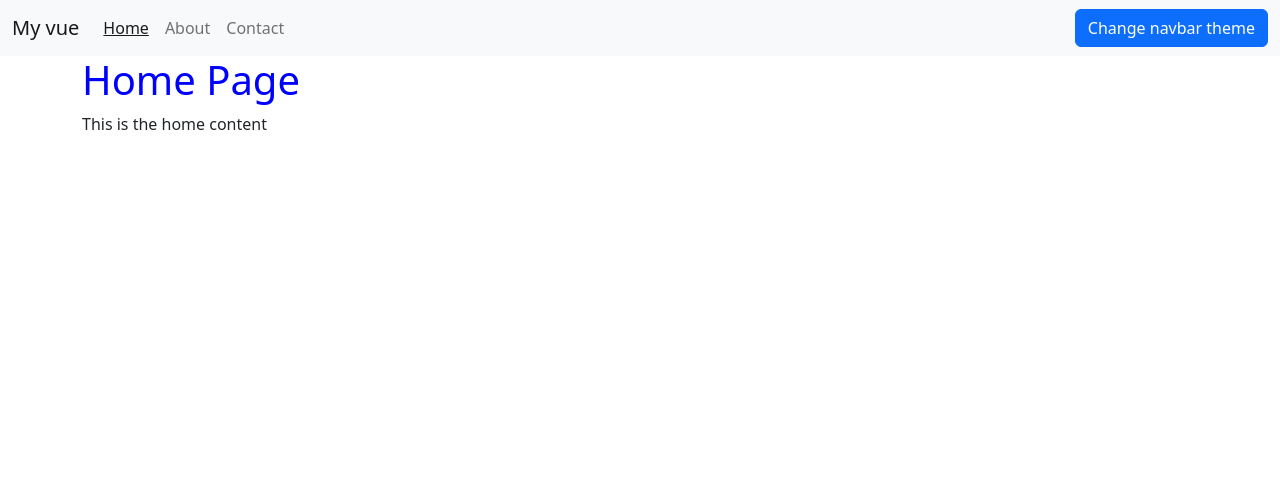
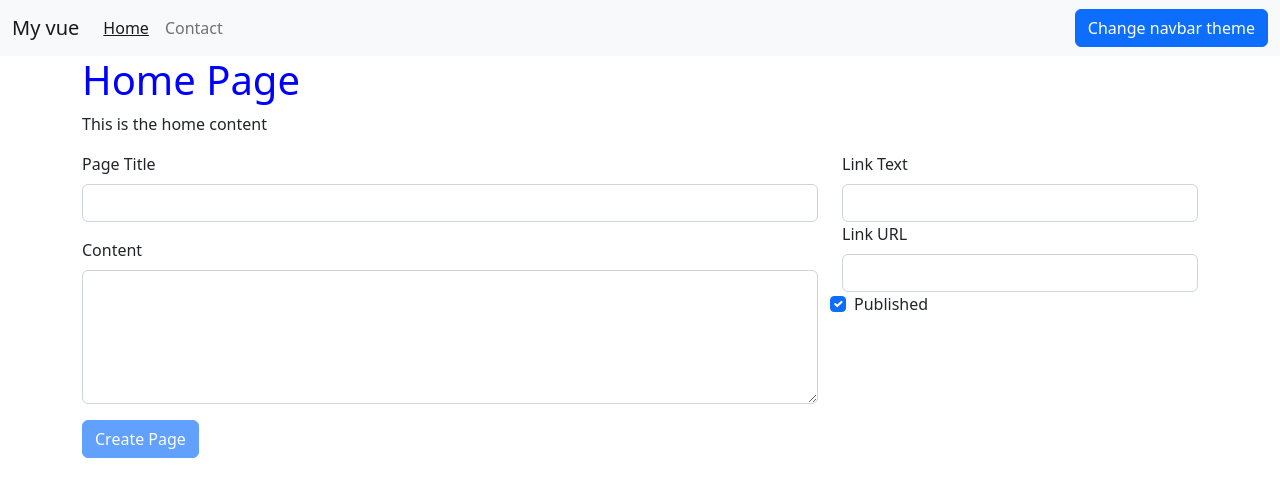
Before and after one commit to nttugit/vue-start-spa, a Vue app: page / in a window 1280 px wide. Shown: the top 496 px of the page. Built offline with nearby package versions, Linux system fonts and the light colour scheme.

Commit message:
Custom events (2:25)

```diff
--- /dev/null
+++ b/public/pages.json
@@ -0,0 +1,20 @@
+[
+  {
+    "link": { "text": "Home", "url": "home.html" },
+    "pageTitle": "Home Page",
+    "content": "This is the home content",
+    "published": true
+  },
+  {
+    "link": { "text": "About", "url": "about.html" },
+    "pageTitle": "About Page",
+    "content": "This is the about content",
+    "published": false
+  },
+  {
+    "link": { "text": "Contact", "url": "contact.html" },
+    "pageTitle": "Contact Page",
+    "content": "This is the contact content",
+    "published": true
+  }
+]
--- a/src/App.vue
+++ b/src/App.vue
@@ -1,44 +1,60 @@
 <template>
-  <navbar
-    :pages="pages"
-    :active-page="activePage"
-    :nav-link-click="(index) => (activePage = index)"
-  >
+  <navbar :pages="pages" :active-page="activePage">
   </navbar>
 
-  <page-viewer :page="pages[activePage]"> </page-viewer>
+  <div v-show="false">Hide this content</div>
+
+  <page-viewer
+    v-if="pages.length > 0"
+    :page="pages[activePage]"
+  >
+  </page-viewer>
+
+  <create-page @page-created="pageCreated"> </create-page>
 </template>
 
 <script>
 import Navbar from './components/Navbar.vue';
 import PageViewer from './components/PageViewer.vue';
+import CreatePage from './components/CreatePage.vue';
 
 export default {
   components: {
     Navbar,
     PageViewer,
+    CreatePage,
+  },
+  created() {
+    this.getPages();
+
+    this.$bus.$on('navbarLinkActived', (index) => {
+      this.activePage = index;
+    });
   },
   data() {
     return {
       activePage: 0,
-      pages: [
-        {
-          link: { text: 'Home', url: 'home.html' },
-          pageTitle: 'Home Page',
-          content: 'This is the home content',
-        },
-        {
-          link: { text: 'About', url: 'about.html' },
-          pageTitle: 'About Page',
-          content: 'This is the about content',
-        },
-        {
-          link: { text: 'Contact', url: 'contact.html' },
-          pageTitle: 'Contact Page',
-          content: 'This is the contact content',
-        },
-      ],
+      pages: [], // this.getPages(),
     };
+  },
+  methods: {
+    async getPages() {
+      let res = await fetch('pages.json');
+      let data = await res.json();
+      console.log(
+        '🚀 ~ file: App.vue:31 ~ getPages ~ data:',
+        data
+      );
+      const publishedPages = data.filter(
+        (page) => page.published
+      );
+      this.pages = publishedPages;
+      // return data;
+    },
+    pageCreated(pageObj) {
+      this.pages.push(pageObj);
+      return true;
+    },
   },
 };
 </script>
--- /dev/null
+++ b/src/components/CreatePage.vue
@@ -0,0 +1,149 @@
+<template>
+  <div class="container">
+    <form action="">
+      <div class="row">
+        <div class="col-md-8">
+          <div class="mb-3">
+            <label for="" class="form-label">
+              Page Title
+            </label>
+            <input
+              type="text"
+              class="form-control"
+              v-model="pageTitle"
+            />
+          </div>
+          <div class="mb-3">
+            <label for="" class="form-label">
+              Content
+            </label>
+            <textarea
+              type="text"
+              class="form-control"
+              rows="5"
+              v-model="content"
+            >
+            </textarea>
+          </div>
+          <div class="mb-3">
+            <button
+              class="btn btn-primary"
+              @click.prevent="submitForm"
+              :disabled="isFormInvalid"
+            >
+              Create Page
+            </button>
+          </div>
+        </div>
+
+        <div class="col">
+          <div class="md-3">
+            <label for="" class="form-label">
+              Link Text
+            </label>
+            <input
+              type="text"
+              class="form-control"
+              v-model="linkText"
+            />
+          </div>
+          <div class="md-3">
+            <label for="" class="form-label">
+              Link URL
+            </label>
+            <input
+              type="text"
+              class="form-control"
+              v-model="linkUrl"
+            />
+          </div>
+          <div class="row md-3">
+            <div class="form-check">
+              <input
+                type="checkbox"
+                class="form-check-input"
+                v-model="published"
+              />
+              <label
+                for="gridCheck1"
+                class="form-check-label"
+                >Published</label
+              >
+            </div>
+          </div>
+        </div>
+      </div>
+    </form>
+  </div>
+</template>
+
+<script>
+export default {
+  // props: ['pageCreated'],
+  emits: {
+    pageCreated({ pageTitle, content, link, published }) {
+      if (!pageTitle) {
+        return false;
+      }
+    },
+  },
+  data() {
+    return {
+      pageTitle: '',
+      content: '',
+      linkText: '',
+      linkUrl: '',
+      published: true,
+    };
+  },
+  computed: {
+    isFormInvalid() {
+      return (
+        !this.pageTitle ||
+        !this.content ||
+        !this.linkText ||
+        !this.linkUrl
+      );
+    },
+  },
+  methods: {
+    submitForm() {
+      if (
+        !this.pageTitle ||
+        !this.content ||
+        !this.linkText ||
+        !this.linkUrl
+      ) {
+        this.alert('Please fill the form');
+        return;
+      }
+
+      const submitData = {
+        pageTitle: this.pageTitle,
+        content: this.content,
+        link: {
+          text: this.linkText,
+          url: this.linkUrl,
+        },
+        published: this.published,
+      };
+      // emit event
+      this.$emit('pageCreated', submitData);
+
+      this.pageTitle = '';
+      this.content = '';
+      this.linkText = '';
+      this.linkUrl = '';
+      this.published = true;
+    },
+  },
+  watch: {
+    pageTitle(newTitle, oldTitle) {
+      //   this.linkText = newTitle;
+      if (this.linkText === oldTitle) {
+        this.linkText = newTitle;
+      }
+    },
+  },
+};
+</script>
--- a/src/components/Navbar.vue
+++ b/src/components/Navbar.vue
@@ -10,18 +10,16 @@
     <div class="container-fluid">
       <a class="navbar-brand" href="#">My vue</a>
       <ul class="navbar-nav me-auto mb-2 mb-lg-0">
-        <li
-          v-for="(page, index) in pages"
+        <navbar-link
+          v-for="(page, index) in publishedPages"
           class="nav-item"
           :key="index"
+          :page="page"
+          :index="index"
+          :isActive="activePage == index"
+          @actived="$emit('actived')"
         >
-          <navbar-link
-            :page="page"
-            :isActive="activePage == index"
-            @click.prevent="navLinkClick(index)"
-          >
-          </navbar-link>
-        </li>
+        </navbar-link>
       </ul>
 
       <form class="d-flex">
@@ -42,15 +40,34 @@ export default {
   components: {
     NavbarLink,
   },
-  props: ['pages', 'activePage', 'navLinkClick'],
+  created() {
+    this.getThemeSetting();
+  },
+  computed: {
+    publishedPages() {
+      return this.pages.filter((p) => p.published);
+    },
+  },
+  props: ['pages', 'activePage'],
   data() {
     return {
       theme: 'light',
     };
   },
+
   methods: {
     changeTheme() {
       this.theme = this.theme == 'dark' ? 'light' : 'dark';
+      this.storeThemeSetting();
+    },
+    storeThemeSetting() {
+      localStorage.setItem('theme', this.theme);
+    },
+    getThemeSetting() {
+      const theme = localStorage.getItem('theme');
+      if (theme) {
+        this.theme = theme;
+      }
     },
   },
 };
--- a/src/components/NavbarLink.vue
+++ b/src/components/NavbarLink.vue
@@ -1,18 +1,23 @@
 <template>
+  <li>
     <a
       class="nav-link"
       :class="activeClasses"
       aria-current="page"
       :href="page.link.url"
       :title="`This link goes to the ${page.link.text} page`"
+      @click.prevent="
+        $bus.$emit('navbarLinkActived', index)
+      "
     >
       {{ page.link.text }}
     </a>
+  </li>
 </template>
 
 <script>
 export default {
-  props: ['page', 'isActive'],
+  props: ['page', 'index', 'isActive'],
   computed: {
     activeClasses() {
       return {
--- a/src/components/PageViewer.vue
+++ b/src/components/PageViewer.vue
@@ -7,7 +7,17 @@
 
 <script>
 export default {
-  props: ["page"],
+  props: {
+    page: {
+      type: Object,
+      default(rawProps) {
+        return {
+          pageTitle: '',
+          content: '',
+        };
+      },
+    },
+  },
 };
 </script>
 <style scoped>
--- a/src/main.js
+++ b/src/main.js
@@ -1,4 +1,8 @@
 import { createApp, VueElement } from 'vue';
 import App from './App.vue';
 import '../node_modules/bootstrap/dist/css/bootstrap.css';
-createApp(App).mount('#app');
+import $bus from './utils/Events';
+
+const app = createApp(App);
+app.config.globalProperties.$bus = $bus;
+app.mount('#app');
--- /dev/null
+++ b/src/utils/Events.js
@@ -0,0 +1,21 @@
+const events = new Map();
+
+export default {
+  $on(eventName, fn) {
+    if (!events.has(eventName)) {
+      events.set(eventName, []);
+    }
+
+    events.get(eventName).push(fn);
+  },
+
+  $off(eventName, fn) {
+    throw { message: 'Not implemented' };
+  },
+
+  $emit(eventName, data) {
+    if (events.has(eventName)) {
+      events.get(eventName).forEach((fn) => fn(data));
+    }
+  },
+};
```
Also changed, not shown: 1 other file (tests, documents, lock files or other folders). Lines whose indentation alone changed are shown as unchanged.
